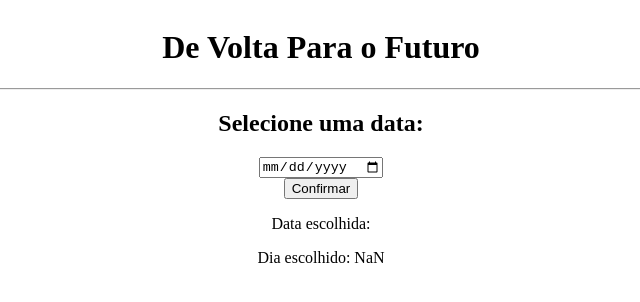
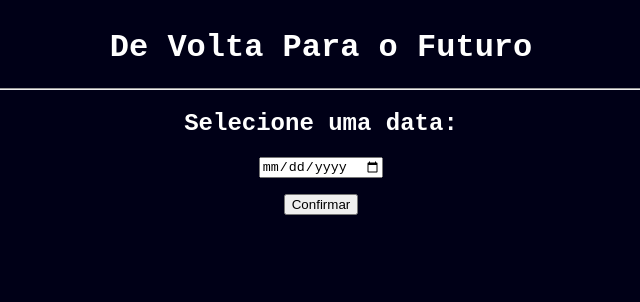
Before and after one commit to sanallite/Estudos-2025, a website: page Formatação Datas/Exibição Web/deVoltaParaOFuturo.html in a window 1280 px wide. Both pictures are taken after a click on the button "Confirmar". Shown: the whole page, without its empty margins (319-959 px from the left). Drawn offline with Linux system fonts and the light colour scheme.

Commit message:
Exemplo concluído

```diff
--- a/Formatação Datas/Exibição Web/deVoltaParaOFuturo.html
+++ b/Formatação Datas/Exibição Web/deVoltaParaOFuturo.html
@@ -22,8 +22,9 @@
 
             <p class="escolha"></p>
             <p id="segundoTexto"></p>
+            <p></p>
         </main>
 
-        <script type="module" src="script.js"></script>
+        <script src="script.js" defer></script>
     </body>
 </html>
--- a/Formatação Datas/Exibição Web/script.js
+++ b/Formatação Datas/Exibição Web/script.js
@@ -8,22 +8,58 @@
 const segundoTexto = document.getElementById('segundoTexto');
 /* O selecionador por id é a forma mais rápida de pegar um elemento único. */
 
+const terceiroTexto = document.querySelector('main p:nth-of-type(3)');
+/* Usando um seletor específico, que busca o terceiro elemento p que é filho do elemento main. Se fosse nth-child, ele iria buscar o terceiro filho do elemento main que é um elemento p. */
+
 botaoConfirmar.addEventListener('click', () => {
-    textoEscolha.innerHTML=`Data escolhida: ${selecionador.value}`
+    if ( selecionador.value.trim() ) {
+    /* Usando uma condicional que chama o método trim, que retorna true se o valor for vazio, depois de remover todos os espaços em branco, assim verificando se foi selecionada uma data no input. */
+
+        textoEscolha.innerHTML = `Data escolhida: ${selecionador.value}`
         /* Definindo o conteúdo do elemento p como essa linha escrita com template literal, que pega o valor do input armazenado em selecionador, que é uma string de uma data. */
 
         const dataEscolhida = new Date(selecionador.value);
+        console.log(dataEscolhida);
         /* Enviando a string de data diretamente pro construtor, o que causa que o dia exibido fique com o fuso horário local, que no caso do Brasil é o dia anterior do que foi selecionado no input. */
 
-    let diaEscolhido = String(dataEscolhida.getDate()).padStart(2, '0');
+        const diaEscolhido = String(dataEscolhida.getDate()).padStart(2, '0');
         /* Formatando o dia numa string com padding no ínicio, para garantir que ela tenha no minímo dois caracteres, usando o número 0 para ocupar o espaço */
 
-    segundoTexto.textContent = 'Dia escolhido: ' +  diaEscolhido;
+        segundoTexto.textContent = 'Dia incorreto: ' + diaEscolhido;
         /* Definindo o conteúdo de texto do segundo elemento p como essa string adicionada com outra. Se você escrever a sintaxe de um elemento html, o textContent não vai transformar o texto em um elemento, apesar o innerHTML faz isso. */
 
-    const [ ano, mes, dia ] = selecionador.value.split('-').map(Number);
+        const [ano, mes, dia] = selecionador.value.split('-').map(Number);
         /* Componentizado a data: O split vai dividir o conteúdo da string quando encontrar um traço e armazenar cada parte num vetor, que é desestruturado para criar variáveis para cada elemento dele, já o map(Number) transforma todos os elementos do vetor, cada string, em números. */
 
         console.log(dia, mes, ano);
         /* Exibindo as três variáveis, que são os componente de uma data. Sendo usada a virgula para separar os elementos, já que o + somaria os números. */
+
+        const novaData = new Date(ano, mes -1, dia);
+        console.log(novaData);
+        /* Passando para o construtor de data cada "componente dela", assim a data não terá problemas com o fuso horário. o -1 no mês é para que se adeque ao índice de meses, que começa em zero, caso contrário seria exibido o próximo mês. */
+
+        terceiroTexto.textContent = 'Dia correto e formatado: ' + String(novaData.getDate()).padStart(2, '0') + '. Mês correto e formatado: ' + String(novaData.getMonth() + 1).padStart(2, '0');
+        /* Convertendo os atributos da data em string para formatá-los com o padStart, e adicionando 1 ao index do mês para exibir o mês correto. */
+
+        terceiroTexto.addEventListener('dblclick', () => {
+        /* Escutador que executará uma função apenas quando o elemento com o terceiro texto for clicado duas vezes. */
+
+            const mesFormatoLongo = novaData.toLocaleString('pt-br', { month: 'long' });
+            /* Convertendo a data em uma string que exibe o mês no formato longo, localizado para o português. */
+
+            const mesInicialMaiuscula = mesFormatoLongo[0].toLocaleUpperCase() + mesFormatoLongo.substring(1);
+            /* O valor retornado pelo toLocaleString está todo em minúsculo, por iso foi pego a primeira letra da string, que é basicamente um array de caracteres, e foi usada a função para deixar as letras maiúsculas e depois essa letra foi concatenada ao restante da string, que foi selecionada pelo método substring, que pega uma parte da string começando e terminando por um índice específicado, que nesse caso é o índice 1, a segunda letra, e como o final não foi definido ele pegará todo o conteúdo até o final. */
+
+            terceiroTexto.textContent = 'Mês escolhido: '+mesInicialMaiuscula;
         });
+    }
+
+    else {
+        textoEscolha.innerHTML = '';
+        segundoTexto.innerHTML = '';
+        terceiroTexto.innerHTML = '';
+        /* Caso nenhuma data tenha sido selecionada, o conteúdo dos elementos html será definido como vazio. */
+    }
+
+    /* Lembrando, essas variáveis só existem no escopo da função desse escutador de eventos, então não é possível usar esses valores em outro escutador ou função. */
+});
--- a/Formatação Datas/Exibição Web/style.css
+++ b/Formatação Datas/Exibição Web/style.css
@@ -2,4 +2,12 @@
     display: flex;
     flex-direction: column;
     text-align: center;
+    font-family: monospace;
+    font-size: large;
+    background-color: color-mix(in srgb, blue 10%, black 100%);
+    color: white;
 }
+
+div {
+    margin: 1rem;
+}
```
Lines whose indentation alone changed are shown as unchanged.
